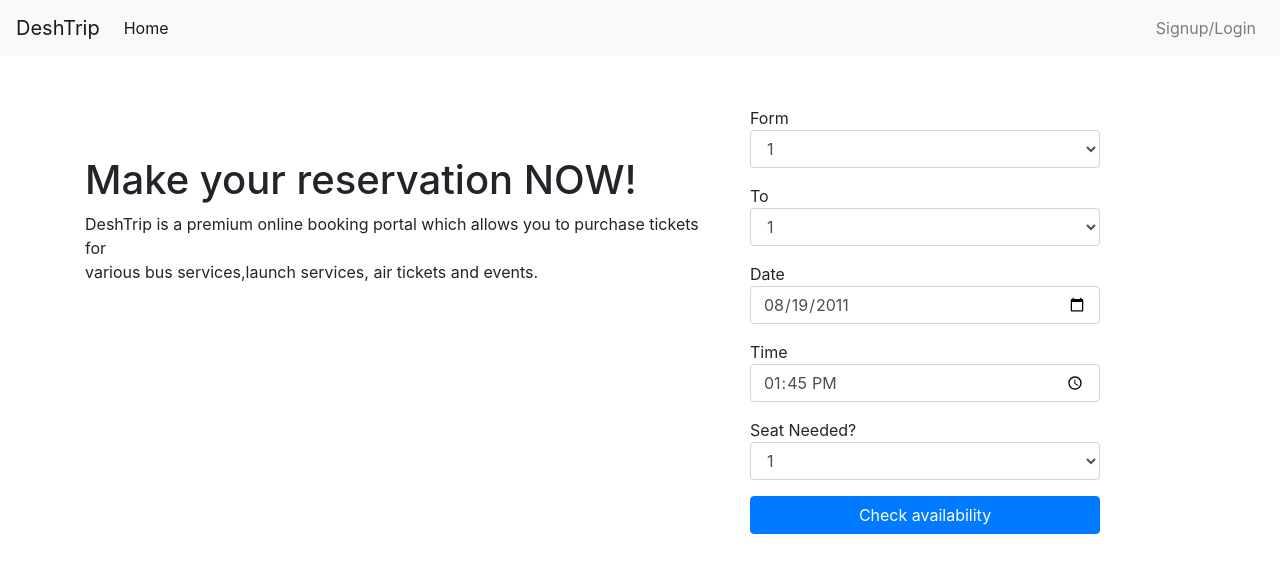
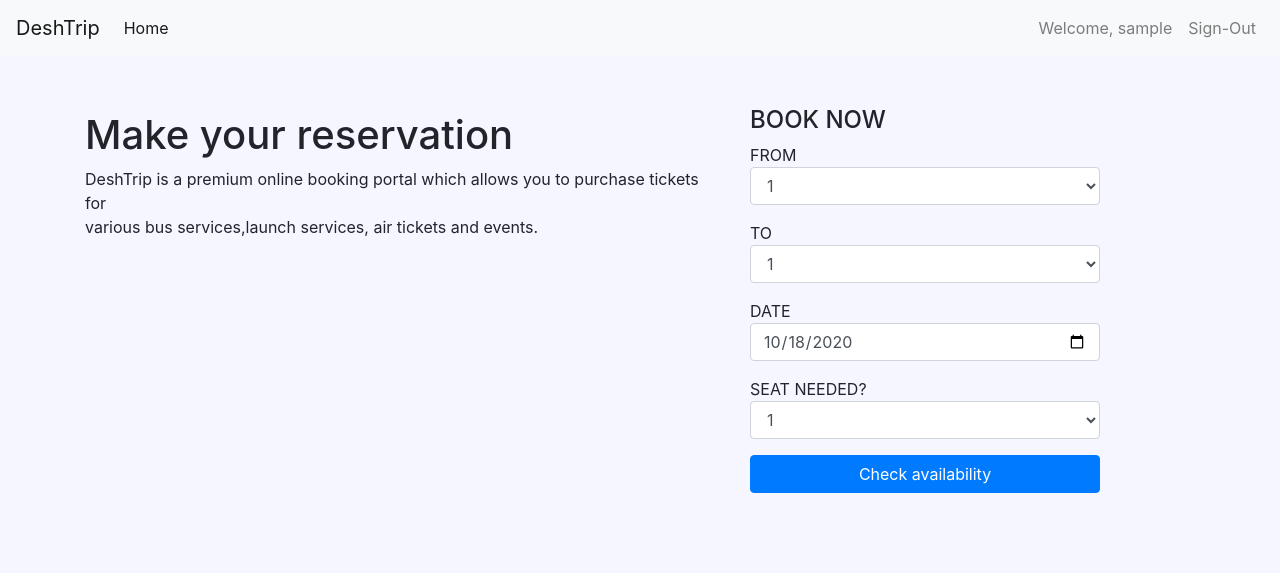
Before and after one commit to kamruljaman26/bus_ticket_management_system, a Flask app: page /index in a window 1280 px wide. Shown: the top 573 px of the page. Run offline with Flask 2, Linux system fonts and the light colour scheme; the visitor is signed in with stand-in values (Sample User, id 1); some libraries are stand-ins or nearby versions.

Commit message:
Fixed Login Session

```diff
--- a/app.py
+++ b/app.py
@@ -2,8 +2,10 @@
 import database as db
 from datetime import timedelta
 
+
 app = Flask(__name__)
-app.secret_key = 'asdfghjklppoiuytrewq'
+app.secret_key = 'asdfghjklppoiuytrewqasdfghjk' # secret_key session end-to-end ecription
+app.permanent_session_lifetime = timedelta(days=1)
 
 
 # Handle Login
@@ -15,14 +17,20 @@
         status = db.login_validation(phone_num=phone_num, password=password)
 
         # create session
-        session['user_name'] = str(status[2][0][1])
+        session['user_name'] = str(status[2][0][1])  # User Name
+        session['user_phone'] = str(status[2][0][2]) # User Phone Number
+        session['user_address'] = str(status[2][0][4]) # User Address
+        session.permanent = True
 
         if status[0]:
             return redirect(url_for('index'))
         else:
             return render_template('login.html', alret_message=status[1], show_alret=True)
     elif request.method == 'GET':
-        return render_template('login.html')
+        if 'user_phone' in session:
+            return redirect(url_for('index'))
+        else:
+            return render_template('login.html')
 
 
 # Handle Registration
@@ -44,19 +52,38 @@
             return render_template('registration.html', show_alret=True, alret_message=message)
 
     elif request.method == 'GET':
-        return render_template('registration.html')
+        if 'user_name' in session:
+            full_name = session['user_name']
+            return render_template('index.html',full_name=full_name)
+        else:
+            return render_template('registration.html')
+
+
+# Logout & Delete Session Data
+@app.route('/log-out',methods=['GET', 'POST'])
+def log_out():
+    # Delete session data
+    session.pop('user_name', None)
+    session.pop('user_phone', None)
+    session.pop('user_address', None)
+    return redirect(url_for('sign_in'))
 
 
 # Home page with login
 @app.route('/index', methods=['GET', 'POST'])
 def index():
-    return render_template('index.html')
+    if 'user_name' in session:
+        return render_template('index.html')
+    else:
+        return redirect(url_for('sign_in'))
 
-# Home page with login
+
+# Avilable Bus List
 @app.route('/bus-list', methods=['GET', 'POST'])
 def bus_list():
-    loooop = [0,1,2,3,4,5,6,7,8,9]
-    return render_template('bus_list.html',loooop=loooop)
+    if request.method == 'GET':
+        loooop = [0,1,2,3,4,5,6,7,8,9]
+        return render_template('bus_list.html',loooop=loooop)
 
 
 # Main Function
--- a/static/css/style.css
+++ b/static/css/style.css
@@ -3,7 +3,7 @@
 }
 
 .booking-cta{
-    margin-top: 100px;
+    margin-top: 55px;
 }
 
 .login-sign{
--- a/templates/home_base.html
+++ b/templates/home_base.html
@@ -16,7 +16,7 @@
 
 </head>
 
-<body>
+<body style="background-color: #f5f6ff;">
 
     <!-- {# Body Block #} -->
     {% block body %}
--- a/templates/index.html
+++ b/templates/index.html
@@ -25,29 +25,36 @@
         <!-- Left Side -->
         <ul class="navbar-nav">
             <li class="nav-item active">
-                <a class="nav-link" href="#">Home</a>
+                <a class="nav-link" href="{{url_for('index')}}">Home</a>
             </li>
         </ul>
+
         <!-- Right Side -->
         <ul class="navbar-nav ml-auto">
+            {% if full_name != None %}
             <li class="nav-item">
-                <a class="nav-link">Signup/Login</a>
+                <a class="nav-link">Welcome, {{session['user_name']}}</a>
+            </li>
+            {% endif %}
+            <li class="nav-item">
+                <a class="nav-link" href="{{url_for('log_out')}}">Sign-Out</a>
             </li>
         </ul>
+
     </div>
 </nav>
 
 
 <!-- Input Section -->
 <div id="booking" class="section"">
-    <div class="section-center">
+    <div class=" section-center">
     <div class="container">
         <div class="row">
 
             <!-- Intro -->
             <div class="col-md-7 col-md-push-5">
                 <div class="booking-cta">
-                        <h1>Make your reservation NOW!</h1>
+                    <h1>Make your reservation</h1>
                     <p>DeshTrip is a premium online booking portal which allows you to purchase tickets for </br>
                         various bus services,launch services, air tickets and events.</p>
                 </div>
@@ -56,11 +63,12 @@
             <!-- Booking Brom -->
             <div class="col-md-4 col-md-pull-7">
                 <div class="booking-form">
-                        <form>
+                    <h4>BOOK NOW</h4>
+                    <form action="{{ url_for('bus_list') }}" method="GET">
                         <!-- Destination From  -->
                         <div class="form-group">
-                                <span class="form-label">Form</span>
-                                <select class="form-control" id="sel1" name="sellist1">
+                            <span class="form-label">FROM</span>
+                            <select class="form-control" id="form-id" name="from">
                                 <option>1</option>
                                 <option>2</option>
                                 <option>3</option>
@@ -70,8 +78,8 @@
 
                         <!-- Destination TO  -->
                         <div class="form-group">
-                                <span class="form-label">To</span>
-                                <select class="form-control" id="sel1" name="sellist1">
+                            <span class="form-label">TO</span>
+                            <select class="form-control" id="to-id" name="to">
                                 <option>1</option>
                                 <option>2</option>
                                 <option>3</option>
@@ -81,19 +89,13 @@
 
                         <!-- Date Input -->
                         <div class="form-group">
-                                <span class="form-label">Date</span>
-                                <input class="form-control" type="date" value="2011-08-19" id="example-date-input">
-                            </div>
-
-                            <!-- Time Input -->
-                            <div class="form-group">
-                                <span class="form-label">Time</span>
-                                <input class="form-control" type="time" value="13:45:00" id="example-time-input">
+                            <span class="form-label">DATE</span>
+                            <input id="date-id" class="form-control" type="date" value="2020-10-18" name="date">
                         </div>
 
                         <!-- Set Needed Seat  -->
                         <div class="form-group">
-                                <span class="form-label">Seat Needed?</span>
+                            <span class="form-label">SEAT NEEDED?</span>
                             <select class="form-control" id="set_needed" name="sellist1">
                                 <option>1</option>
                                 <option>2</option>
@@ -118,4 +120,7 @@
 
 <!-- Body Footer End -->
 {% block footer_js %}
+<script>
+$('#date-id').datepicker({format:'dd/mm/yyyy',}).datepicker("setDate",'now');
+</script>
 {% endblock %}
```
Also changed, not shown: helper/database_query.sql (+14 -3 lines), templates/bus_list.html (+7 -2 lines). Lines whose indentation alone changed are shown as unchanged.
